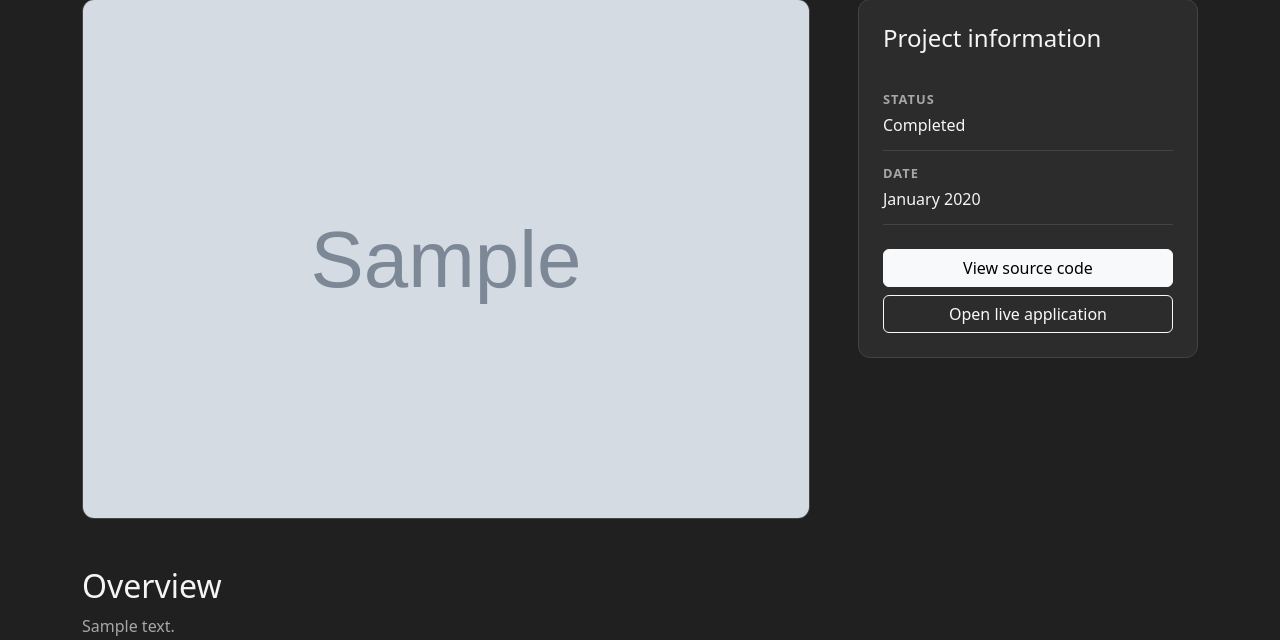
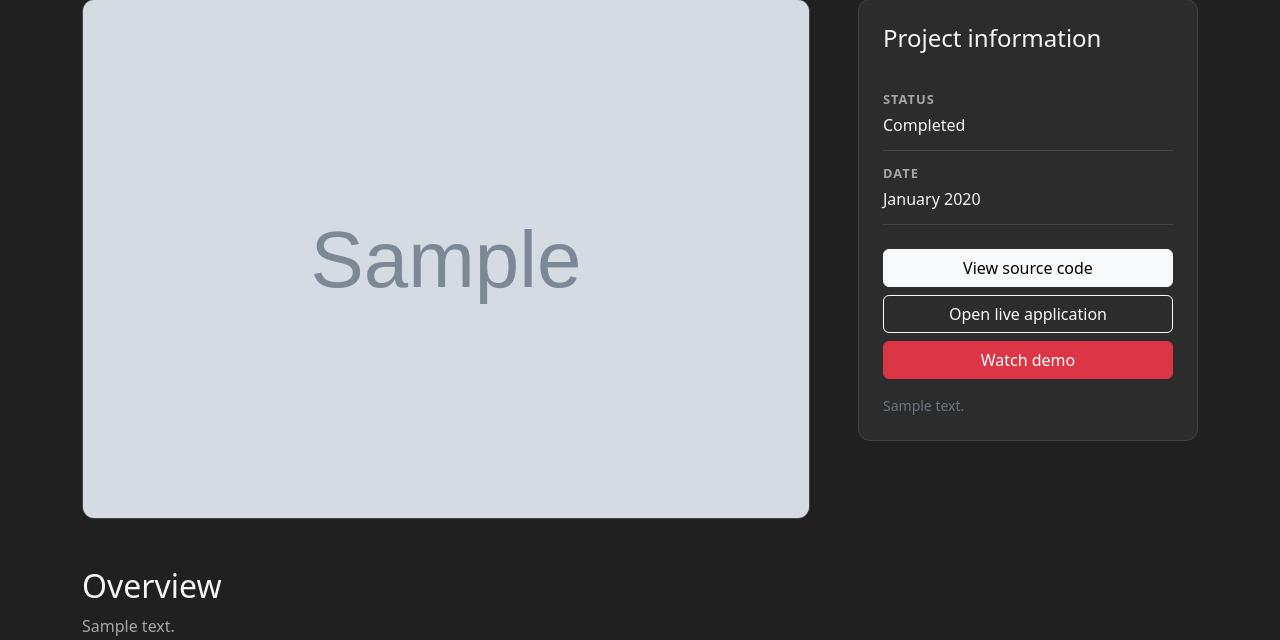
Before and after one commit to PHLP-Neo/personal-website, a Django app: a page that uses templates/projects/project_detail.html in a window 1280 px wide. Shown: the part 413-1053 px from the top of the page. Run offline with Django 5.2, Linux system fonts and the light colour scheme; tables that the repository leaves empty hold one stand-in row (values such as "Sample post"); grey boxes marked "Sample" are stand-in pictures.

Commit message:
Update project_detail.html

```diff
--- a/templates/projects/project_detail.html
+++ b/templates/projects/project_detail.html
@@ -111,18 +111,32 @@
                     </dl>
 
                     <div class="d-grid gap-2 mt-4">
+
                         {% if project.repository_url %}
-                        <a href="{{ project.repository_url }}" target="_blank" rel="noopener noreferrer"
-                            class="btn btn-light">
+                        <a href="{{ project.repository_url }}" target="_blank" rel="noopener noreferrer" class="btn btn-light">
                             View source code
                         </a>
                         {% endif %}
 
+
                         {% if project.live_url %}
-                        <a href="{{ project.live_url }}" target="_blank" rel="noopener noreferrer"
-                            class="btn btn-outline-light">
+                        <a href="{{ project.live_url }}" target="_blank" rel="noopener noreferrer" class="btn btn-outline-light">
                             Open live application
                         </a>
+                        {% endif %}
+
+
+                        {% if project.demo_url %}
+                        <a href="{{ project.demo_url }}" target="_blank" rel="noopener noreferrer" class="btn btn-danger">
+                            Watch demo
+                        </a>
+
+                        {% if project.demo_description %}
+                        <p class="small text-secondary mt-2 mb-0">
+                            {{ project.demo_description }}
+                        </p>
+                        {% endif %}
+
                         {% endif %}
                     </div>
                 </div>
```
